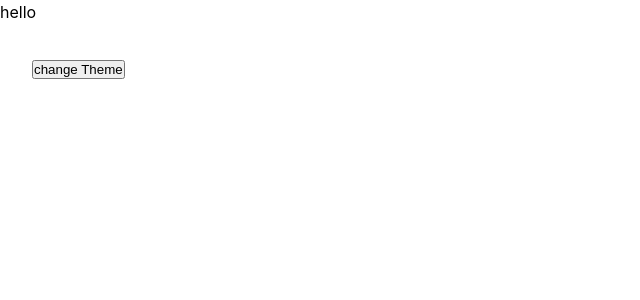
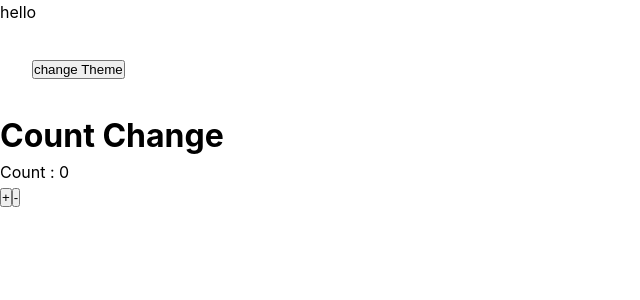
Before and after one commit to 7vTr0x7/React-Typescript, a React (Vite) app: page / in a window 1280 px wide. Shown: the top 300 px of the page, without its empty margins (0-640 px from the left). Built offline with nearby package versions, Linux system fonts and the light colour scheme.

Commit message:
react-ts ts in useReducer Hook

```diff
--- a/src/App.tsx
+++ b/src/App.tsx
@@ -1,5 +1,6 @@
 import Ex from "./components/Ex";
 import ThemeProvider from "./components/ThemeProvider";
+import UseReducer from "./components/UseReducer";
 
 function App() {
   return (
@@ -7,6 +8,8 @@ function App() {
       <ThemeProvider>
         <div> hello </div>
         <Ex />
+
+        <UseReducer />
       </ThemeProvider>
     </>
   );
--- a/src/components/UseReducer.tsx
+++ b/src/components/UseReducer.tsx
@@ -12,7 +12,7 @@ const initialState: StateType = {
   count: 0,
 };
 
-const reducer = (state: StateType, action: ActionType) => {
+const reducer = (state: StateType, action: ActionType): StateType => {
   switch (action.type) {
     case "Increment":
       return { count: state.count + action.payload };
@@ -25,9 +25,31 @@ const reducer = (state: StateType, action: ActionType) => {
 };
 
 const UseReducer = () => {
-  const {} = useReducer(reducer, initialState);
+  const [state, dispatch] = useReducer(reducer, initialState);
 
-  return <div>UseReducer</div>;
+  const inc = (): void => {
+    dispatch({
+      type: "Increment",
+      payload: 1,
+    });
+  };
+
+  const dec = (): void => {
+    dispatch({
+      type: "Decrement",
+      payload: 1,
+    });
+  };
+
+  return (
+    <div>
+      <h1>Count Change</h1>
+      <p>Count : {state.count}</p>
+
+      <button onClick={inc}> + </button>
+      <button onClick={dec}> - </button>
+    </div>
+  );
 };
 
 export default UseReducer;
```
